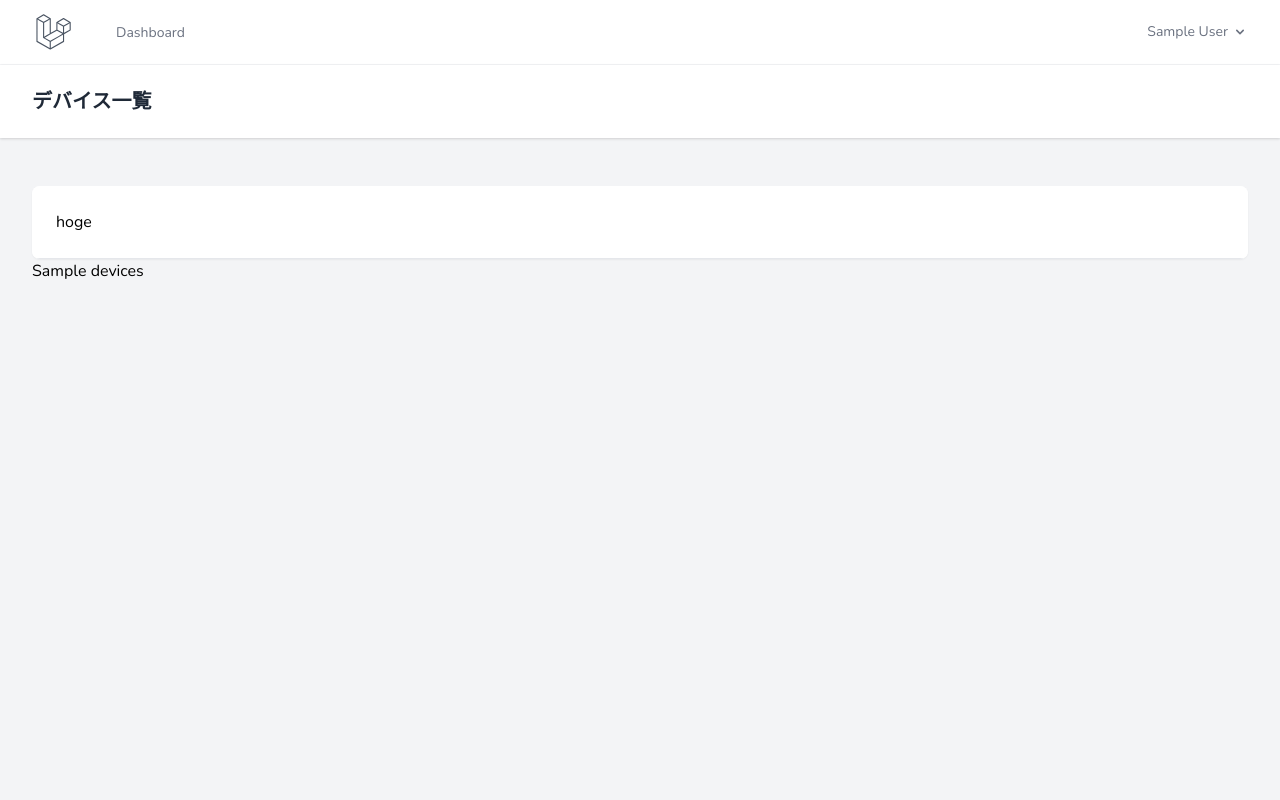
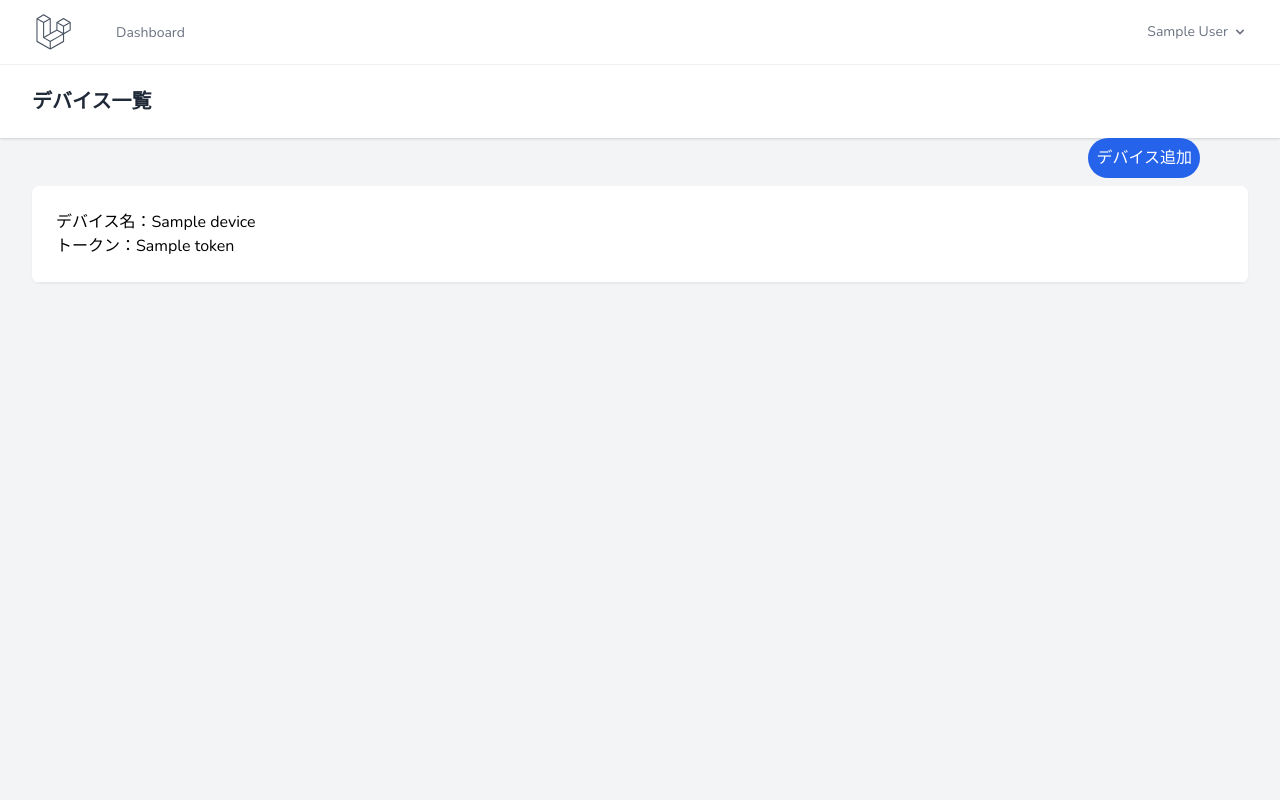
Before and after one commit to yumekiti-archive/door-logger, a Laravel app: template server/laravel/resources/views/index.blade.php in a window 1280 px wide. Run offline with Laravel 8, Linux system fonts and the light colour scheme; a user stored in the database is signed in; tables that the repository leaves empty hold one stand-in row (values such as "Sample post"); the template is opened without the code that fills it: most values are stand-ins (such as "Sample title", 1, 10 or a date in 2020); style sheets or scripts are compiled from the project's sources.

Commit message:
feat: devicelist

```diff
--- a/server/laravel/app/Http/Requests/DoorRequest.php
+++ b/server/laravel/app/Http/Requests/DoorRequest.php
@@ -24,7 +24,6 @@ class DoorRequest extends FormRequest
     public function rules()
     {
         return [
-            'device_name' => ['required', 'max:30'],
             'is_open' => 'required|boolean'
         ];
     }
--- a/server/laravel/resources/views/deviceAdd.blade.php
+++ b/server/laravel/resources/views/deviceAdd.blade.php
@@ -7,7 +7,7 @@
     <body>
         <form method="post">
             @csrf
-                <input type="text" name="devices" />
+                <input type="text" name="device_name" />
                 <input type="submit" />
         </form>
     </body>
--- a/server/laravel/resources/views/index.blade.php
+++ b/server/laravel/resources/views/index.blade.php
@@ -5,17 +5,27 @@
         </h2>
     </x-slot>
 
+    <div class="flex float-right mr-20">
+        <div class="text-center text-white rounded-full hover:bg-blue-500 bg-blue-600 p-2">
+            <a href="{{ route('addDevices') }}">デバイス追加</a>
+        </div>
+    </div>
     <div class="py-12">
         <div class="max-w-7xl mx-auto sm:px-6 lg:px-8">
             <div class="bg-white overflow-hidden shadow-sm sm:rounded-lg">
-                <a href="{{ route('index') }}">
-                    <div class="p-6 bg-white border-b border-gray-200">
-                        hoge
-                    </div>
-                </a>
+                @foreach ($devices as $device)
+                <div class="p-6 bg-white border-b border-gray-200">
+                    <ul>
+                        <li>
+                            デバイス名：{{ $device->device_name }}
+                        </li>
+                        <li>
+                            トークン：{{ $device->token }}
+                        </li>
+                    </ul>
+                </div>
+                @endforeach
             </div>
-            <p>{{ $devices }}</p>
-            <p>{{ $user }}</p>
         </div>
     </div>
 </x-app-layout>
```
Also changed, not shown: server/laravel/app/Http/Controllers/LoggerController.php (+11 -6 lines).
